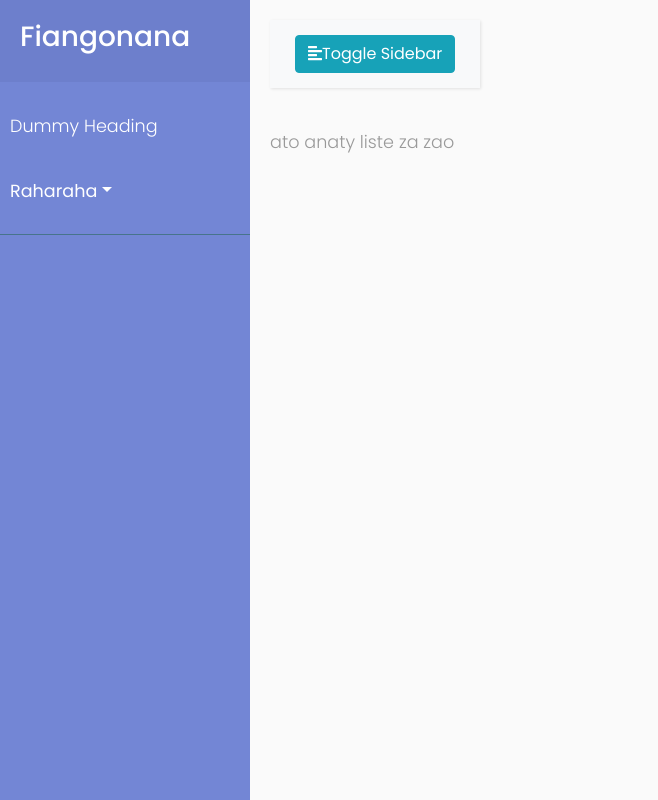
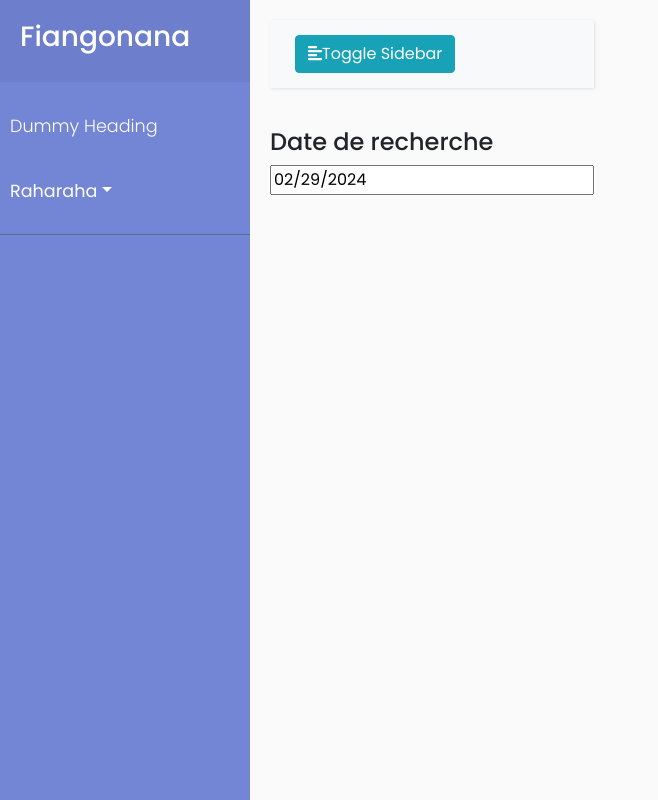
Before and after one commit to rija0340/fiangonana_mobile, a React (Vite) app: page /raharaha/recherche in a window 1280 px wide. Shown: the whole page, without its empty margins (0-658 px from the left). Built offline with nearby package versions, Linux system fonts and the light colour scheme.

Commit message:
avancemement sur datepicker dans recherhche

```diff
--- a/package.json
+++ b/package.json
@@ -11,6 +11,7 @@
   },
   "dependencies": {
     "react": "^18.2.0",
+    "react-datepicker": "^6.2.0",
     "react-dom": "^18.2.0",
     "react-router-dom": "^6.22.2"
   },
--- a/src/raharaha/Recherche.jsx
+++ b/src/raharaha/Recherche.jsx
@@ -1,8 +1,24 @@
+import React, { useState } from "react";
+import DatePicker from "react-datepicker";
+import "react-datepicker/dist/react-datepicker.css";
 
 function Recherche() {
+	const [startDate, setStartDate] = useState(new Date());
+
+	const handleDateChange = (e) => {
+		console.log(formatDate(e));
+		// setStartDate(dateValue);
+	}
+
+	const formatDate = (dateobj) => {
+		const formattedDate = `${dateobj.getFullYear()}-${String(dateobj.getMonth() + 1).padStart(2, '0')}-${String(dateobj.getDate()).padStart(2, '0')}`;
+		return formattedDate;
+	}
+
 	return (
 		<>
-			<p>ato anaty liste za zao</p>
+			<h4>Date de recherche</h4>
+			<DatePicker selected={startDate} onChange={handleDateChange} />
 		</>
 	)
 }
```
Also changed, not shown: 1 other file (tests, documents, lock files or other folders).
